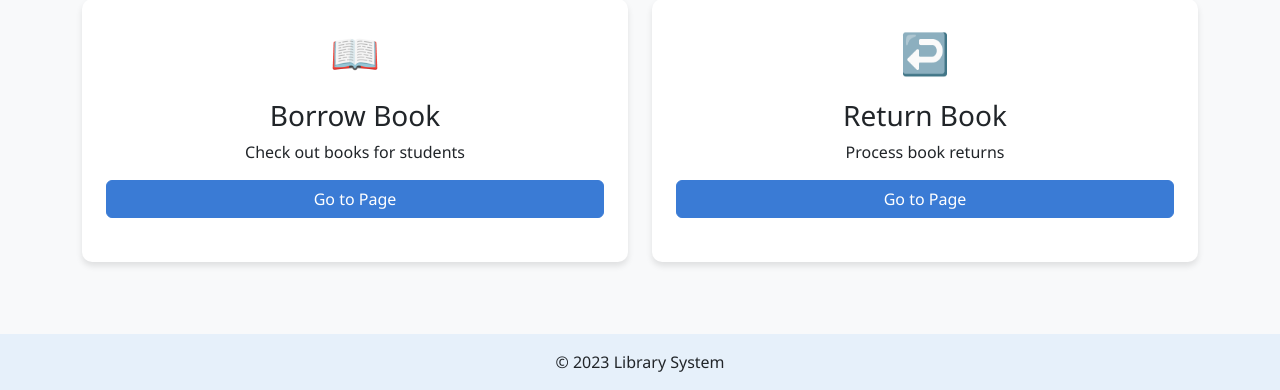
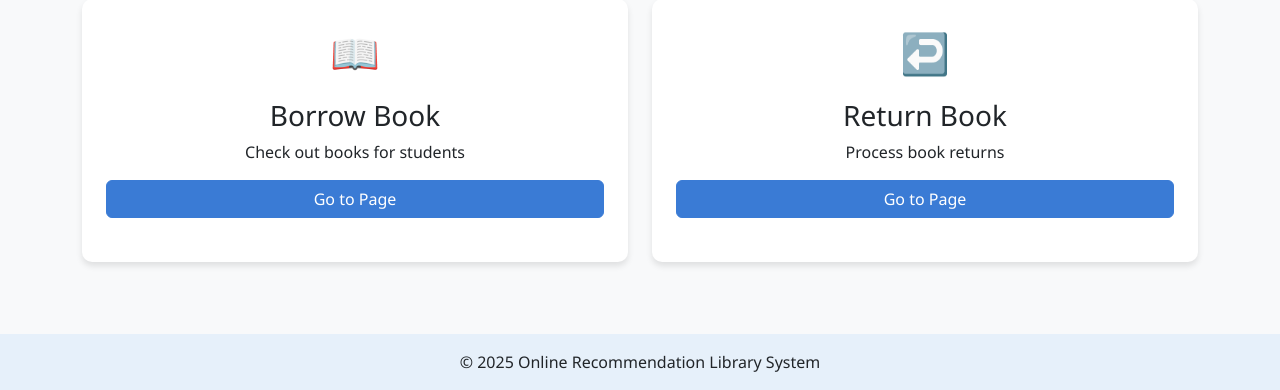
Before and after one commit to Alex-Njagi/kbs-final-project, a Flask app: page / in a window 1280 px wide. Shown: the part 551-941 px from the top of the page. Run offline with Flask 3, Linux system fonts and the light colour scheme; parts of the project's set-up code (start-up, migrations or seed data) failed here and were passed over.

Commit message:
Update index.html

```diff
--- a/templates/index.html
+++ b/templates/index.html
@@ -200,7 +200,7 @@
     <!-- Footer -->
     <footer class="bg-light text-center text-lg-start mt-5">
         <div class="text-center p-3" style="background-color: var(--light-blue);">
-            © 2023 Library System
+            © 2025 Online Recommendation Library System
         </div>
     </footer>
 
```
